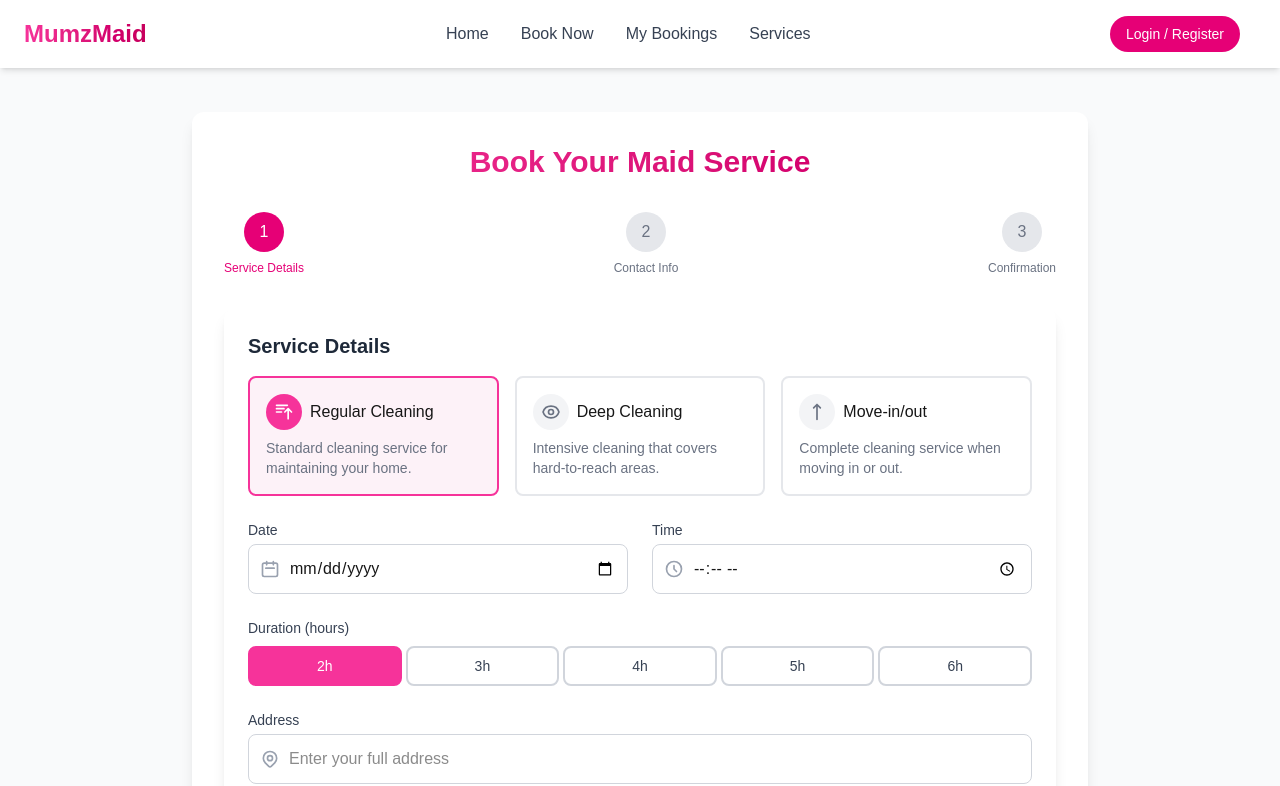
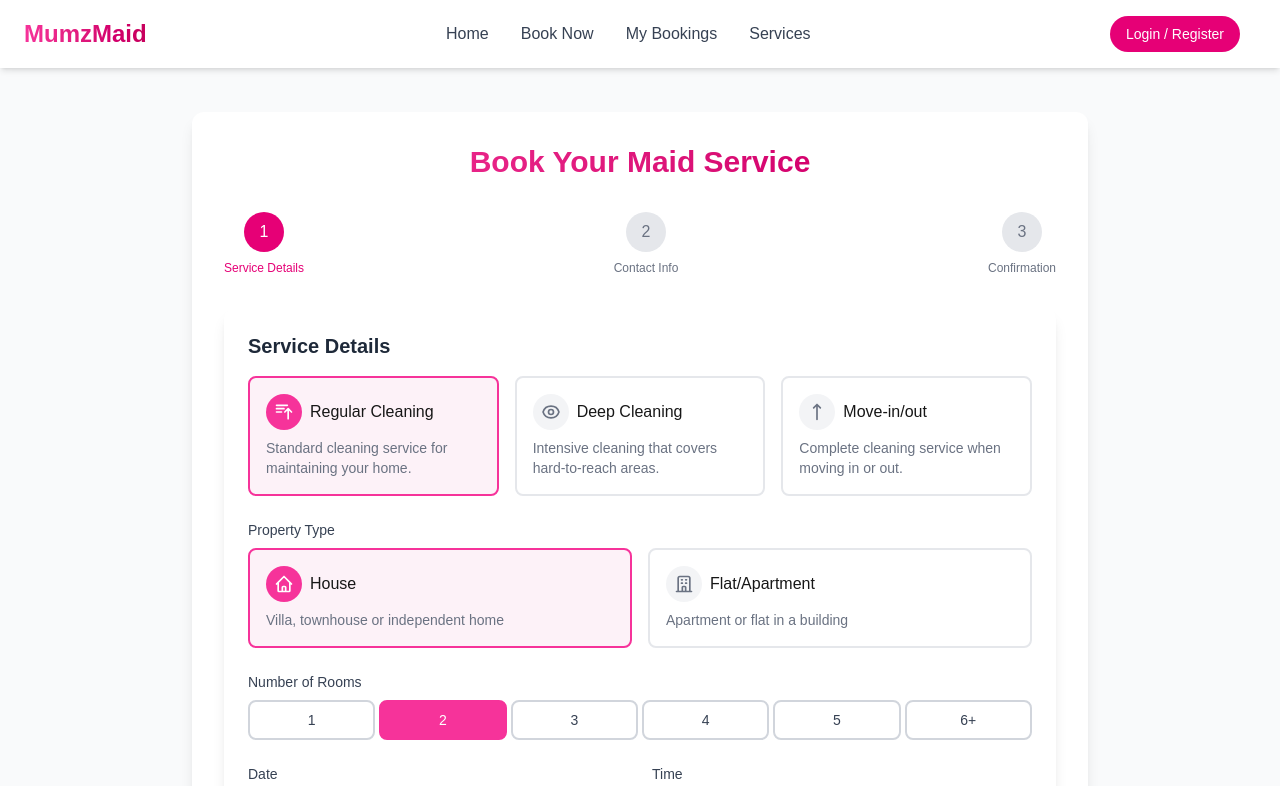
Before and after one commit to CiprianSpiridon/mums-helpers, a Next.js app: page / in a window 1280 px wide. Shown: the top 786 px of the page. Built offline with nearby package versions, Linux system fonts and the light colour scheme.

Commit message:
ui updates 3

```diff
--- a/src/components/BookingForm.tsx
+++ b/src/components/BookingForm.tsx
@@ -22,6 +22,20 @@ const ServiceIcons = {
   )
 };
 
+// Property Type Icons
+const PropertyIcons = {
+  house: (
+    <svg className="w-5 h-5" fill="none" stroke="currentColor" viewBox="0 0 24 24" xmlns="http://www.w3.org/2000/svg">
+      <path strokeLinecap="round" strokeLinejoin="round" strokeWidth={2} d="M3 12l2-2m0 0l7-7 7 7M5 10v10a1 1 0 001 1h3m10-11l2 2m-2-2v10a1 1 0 01-1 1h-3m-6 0a1 1 0 001-1v-4a1 1 0 011-1h2a1 1 0 011 1v4a1 1 0 001 1m-6 0h6" />
+    </svg>
+  ),
+  flat: (
+    <svg className="w-5 h-5" fill="none" stroke="currentColor" viewBox="0 0 24 24" xmlns="http://www.w3.org/2000/svg">
+      <path strokeLinecap="round" strokeLinejoin="round" strokeWidth={2} d="M19 21V5a2 2 0 00-2-2H7a2 2 0 00-2 2v16m14 0h2m-2 0h-5m-9 0H3m2 0h5M9 7h1m-1 4h1m4-4h1m-1 4h1m-5 10v-5a1 1 0 011-1h2a1 1 0 011 1v5m-4 0h4" />
+    </svg>
+  )
+};
+
 const BookingForm = () => {
   const [currentStep, setCurrentStep] = useState(1);
   const [serviceType, setServiceType] = useState('regular');
@@ -30,6 +44,8 @@ const BookingForm = () => {
   const [duration, setDuration] = useState(2);
   const [address, setAddress] = useState('');
   const [instructions, setInstructions] = useState('');
+  const [propertyType, setPropertyType] = useState('house');
+  const [numRooms, setNumRooms] = useState(2);
 
   // Step 2: Contact info
   const [name, setName] = useState('');
@@ -53,6 +69,8 @@ const BookingForm = () => {
       bookingTime,
       duration,
       address,
+      propertyType,
+      numRooms,
       instructions,
       name,
       email,
@@ -147,6 +165,71 @@ const BookingForm = () => {
                   <h3 className="font-medium">Move-in/out</h3>
                 </div>
                 <p className="text-sm text-gray-500">Complete cleaning service when moving in or out.</p>
+              </div>
+            </div>
+
+            {/* Property Type Cards */}
+            <div>
+              <label className="block text-sm font-medium text-gray-700 mb-2">
+                Property Type
+              </label>
+              <div className="grid grid-cols-1 sm:grid-cols-2 gap-4 mb-6">
+                <div
+                  onClick={() => setPropertyType('house')}
+                  className={`p-4 rounded-lg border-2 cursor-pointer transition-all duration-200 ${
+                    propertyType === 'house'
+                      ? 'border-pink-500 bg-pink-50'
+                      : 'border-gray-200 hover:border-pink-200'
+                  }`}
+                >
+                  <div className="flex items-center mb-2">
+                    <div className={`p-2 rounded-full mr-2 ${propertyType === 'house' ? 'bg-pink-500 text-white' : 'bg-gray-100 text-gray-500'}`}>
+                      {PropertyIcons.house}
+                    </div>
+                    <h3 className="font-medium">House</h3>
+                  </div>
+                  <p className="text-sm text-gray-500">Villa, townhouse or independent home</p>
+                </div>
+
+                <div
+                  onClick={() => setPropertyType('flat')}
+                  className={`p-4 rounded-lg border-2 cursor-pointer transition-all duration-200 ${
+                    propertyType === 'flat'
+                      ? 'border-pink-500 bg-pink-50'
+                      : 'border-gray-200 hover:border-pink-200'
+                  }`}
+                >
+                  <div className="flex items-center mb-2">
+                    <div className={`p-2 rounded-full mr-2 ${propertyType === 'flat' ? 'bg-pink-500 text-white' : 'bg-gray-100 text-gray-500'}`}>
+                      {PropertyIcons.flat}
+                    </div>
+                    <h3 className="font-medium">Flat/Apartment</h3>
+                  </div>
+                  <p className="text-sm text-gray-500">Apartment or flat in a building</p>
+                </div>
+              </div>
+            </div>
+
+            {/* Number of Rooms */}
+            <div>
+              <label className="block text-sm font-medium text-gray-700 mb-2">
+                Number of Rooms
+              </label>
+              <div className="flex items-center space-x-1">
+                {[1, 2, 3, 4, 5, '6+'].map((rooms) => (
+                  <button
+                    key={rooms}
+                    type="button"
+                    onClick={() => setNumRooms(typeof rooms === 'string' ? 6 : rooms)}
+                    className={`flex-1 py-2 border-2 rounded-lg text-sm font-medium transition-colors ${
+                      (typeof rooms === 'string' && numRooms >= 6) || numRooms === rooms
+                        ? 'bg-pink-500 text-white border-pink-500'
+                        : 'border-gray-300 text-gray-700 hover:border-pink-300'
+                    }`}
+                  >
+                    {rooms}
+                  </button>
+                ))}
               </div>
             </div>
 
@@ -391,6 +474,11 @@ const BookingForm = () => {
                    serviceType === 'deep' ? 'Deep Cleaning' : 'Move-in/out Cleaning'}
                 </div>
 
+                <div className="text-gray-600 text-left">Property:</div>
+                <div className="text-right font-medium">
+                  {propertyType === 'house' ? 'House' : 'Flat/Apartment'}, {numRooms === 6 ? '6+' : numRooms} rooms
+                </div>
+
                 <div className="text-gray-600 text-left">Date:</div>
                 <div className="text-right font-medium">{bookingDate}</div>
 
```
